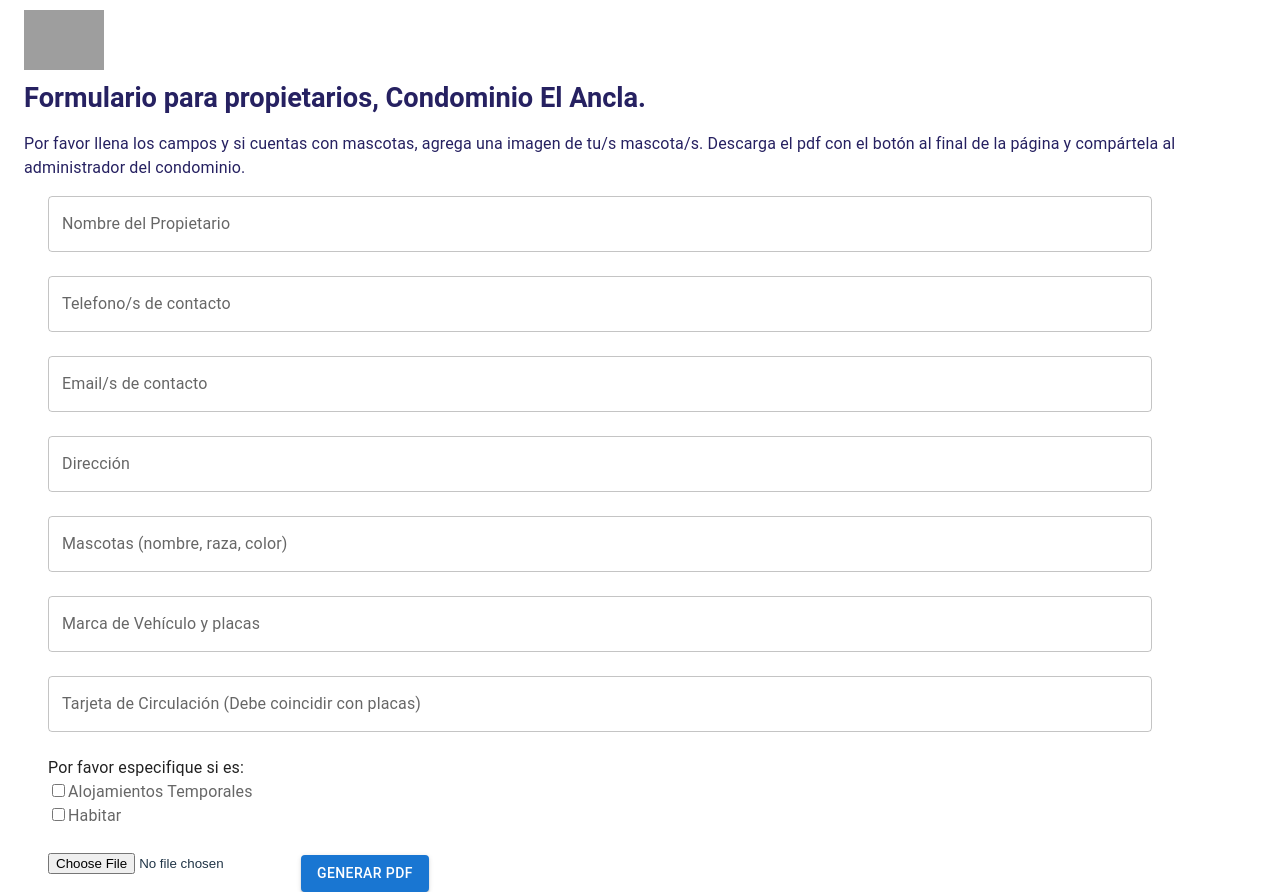
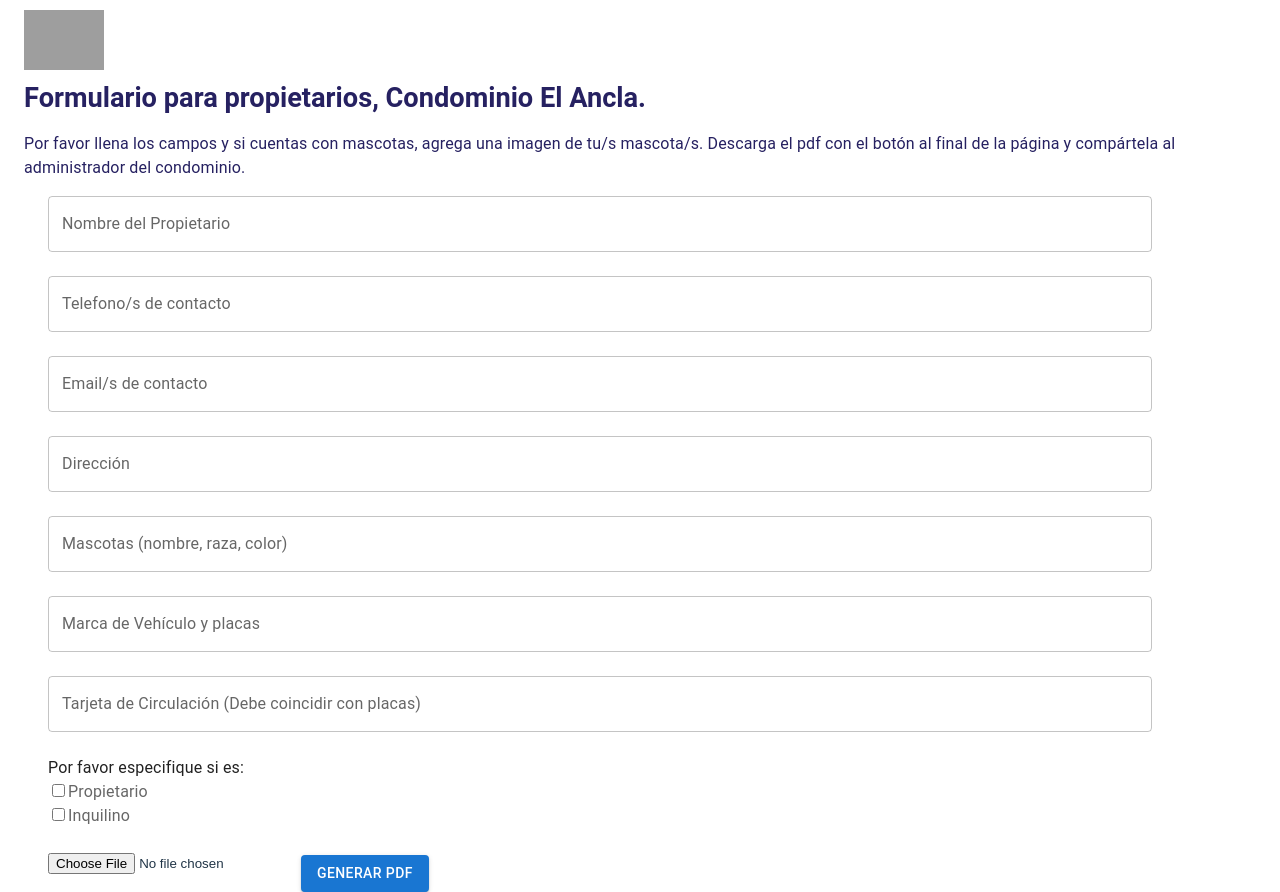
Before and after one commit to agenciah/datos_personales_el_ancla_residente, a React (Vite) app: page / in a window 1280 px wide. Built offline with nearby package versions, Linux system fonts and the light colour scheme; grey boxes are pictures that could not be loaded.

Commit message:
cambio de checkbox

```diff
--- a/src/mudanzas_form.jsx
+++ b/src/mudanzas_form.jsx
@@ -180,21 +180,21 @@ function MudanzasForm() {
               <input
                 type="checkbox"
                 name="usoDepto"
-                value="Inquilino"
+                value="alojamientos_temporales"
                 checked={formData.usoDepto === "alojamientos_temporales"}
                 onChange={() => setFormData({ ...formData, usoDepto: "alojamientos_temporales" })}
               />
-              <FormLabel >Alojamientos Temporales</FormLabel>
+              <FormLabel >Propietario</FormLabel>
             </div>
             <div>
               <input
                 type="checkbox"
                 name="usoDepto"
-                value="Propietario"
+                value="habitar"
                 checked={formData.usoDepto === "habitar"}
                 onChange={() => setFormData({ ...formData, usoDepto: "habitar" })}
               />
-              <FormLabel sx={{ '.MuiFormControlLabel-label': { color: 'text.primary' } }}>Habitar</FormLabel>
+              <FormLabel sx={{ '.MuiFormControlLabel-label': { color: 'text.primary' } }}>Inquilino</FormLabel>
             </div>
           </FormControl>
 
```
